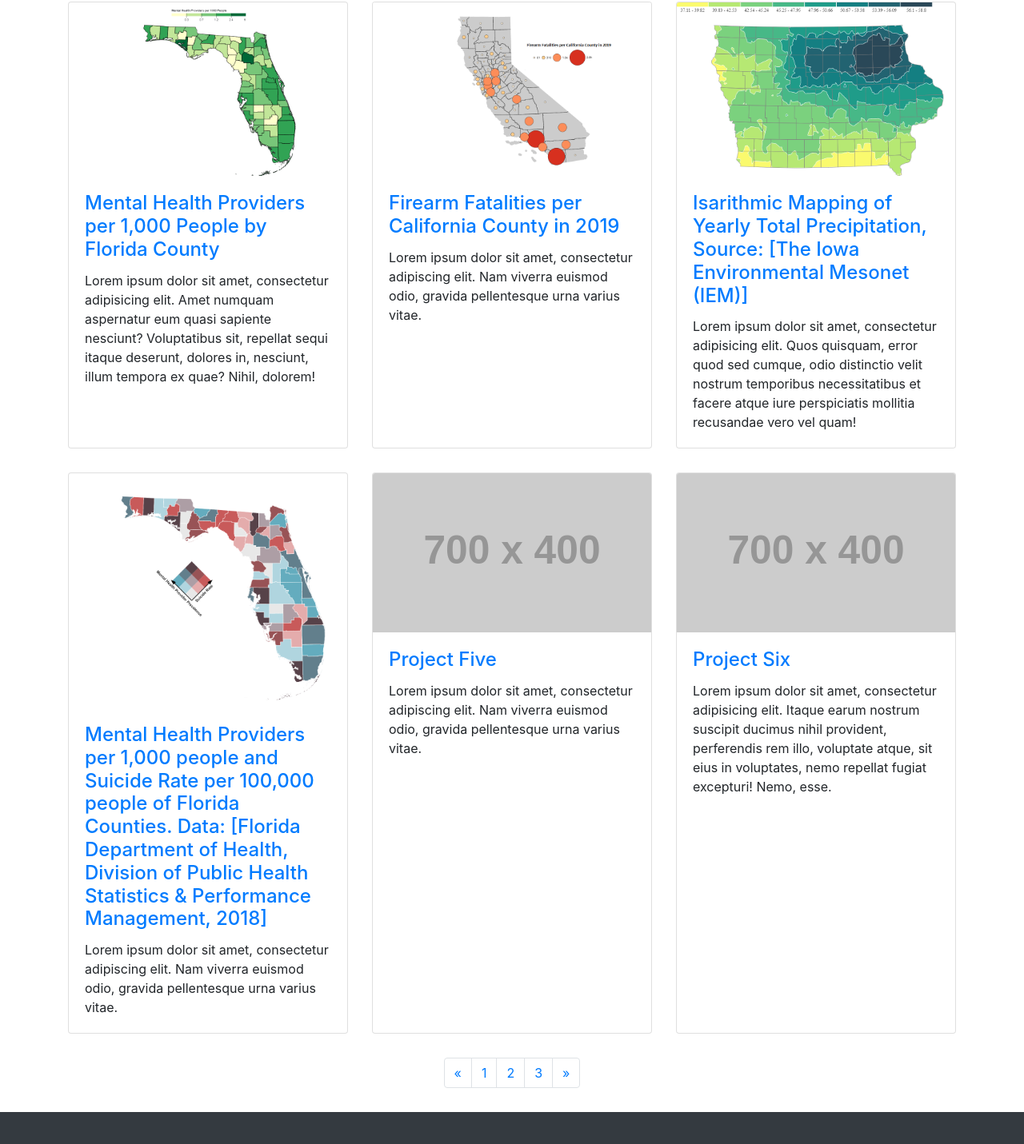
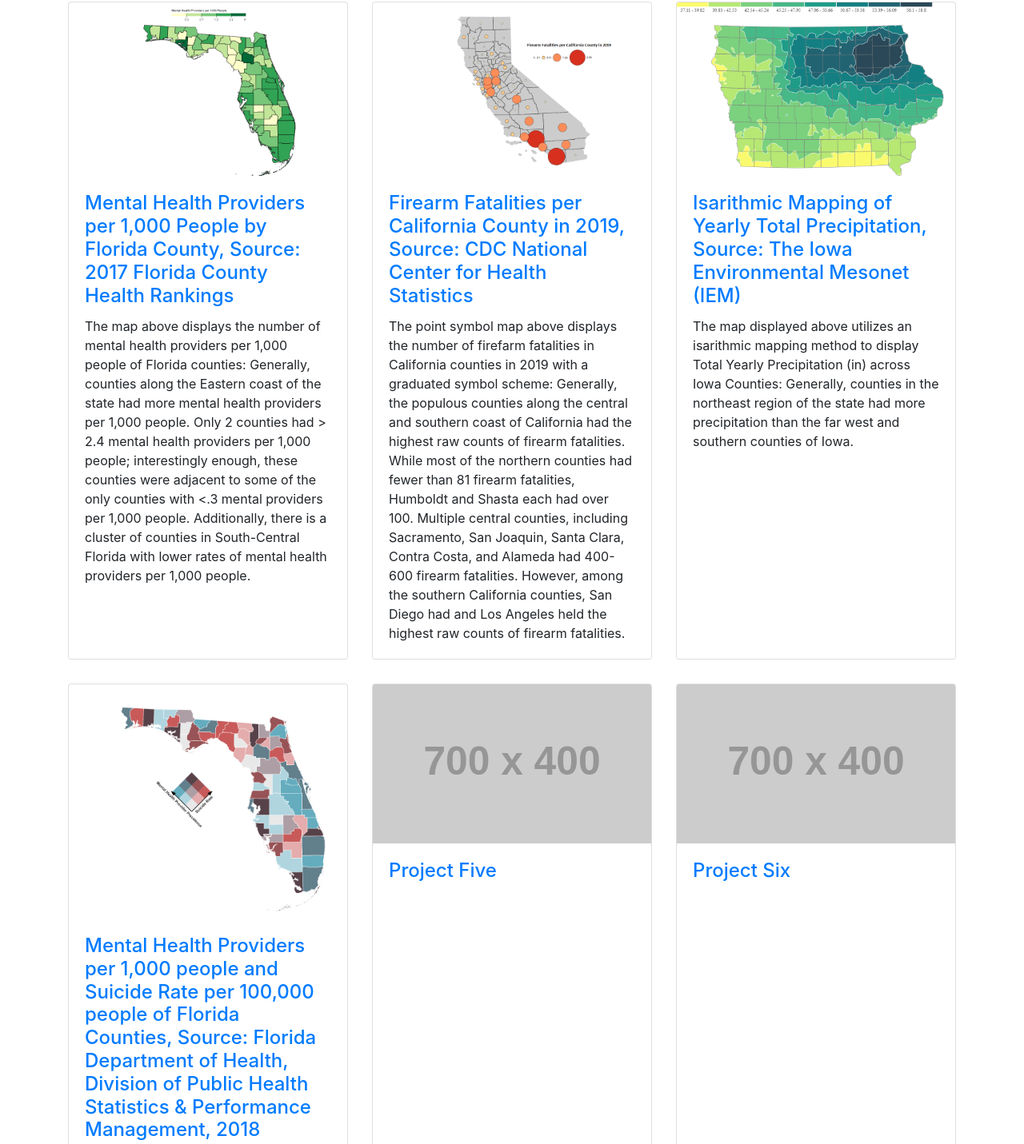
Before and after one commit to geog3540/mrwisniewski, a website: page index.html in a window 1280 px wide. Shown: the part 150-1581 px from the top of the page at 80% size. Drawn offline with Linux system fonts and the light colour scheme; placeholder pictures from the web are drawn by us.

Commit message:
Added textual descriptions of projects under corresponding maps in index.html

```diff
--- a/index.html
+++ b/index.html
@@ -62,9 +62,9 @@
             <a href="https://observablehq.com/@mitchwisniewski/assignment-2"><img class="card-img-top" src="images/choropleth.png" alt=""></a>
             <div class="card-body">
               <h4 class="card-title">
-                <a href="https://observablehq.com/@mitchwisniewski/assignment-2">Mental Health Providers per 1,000 People by Florida County</a>
+                <a href="https://observablehq.com/@mitchwisniewski/assignment-2">Mental Health Providers per 1,000 People by Florida County, Source: 2017 Florida County Health Rankings</a>
               </h4>
-              <p class="card-text">Lorem ipsum dolor sit amet, consectetur adipisicing elit. Amet numquam aspernatur eum quasi sapiente nesciunt? Voluptatibus sit, repellat sequi itaque deserunt, dolores in, nesciunt, illum tempora ex quae? Nihil, dolorem!</p>
+              <p class="card-text">The map above displays the number of mental health providers per 1,000 people of Florida counties: Generally, counties along the Eastern coast of the state had more mental health providers per 1,000 people. Only 2 counties had > 2.4 mental health providers per 1,000 people; interestingly enough, these counties were adjacent to some of the only counties with <.3 mental providers per 1,000 people. Additionally, there is a cluster of counties in South-Central Florida with lower rates of mental health providers per 1,000 people.</p>
             </div>
           </div>
         </div>
@@ -73,9 +73,9 @@
             <a href="https://observablehq.com/@mitchwisniewski/assignment-3"><img class="card-img-top" src="images/point_symbol.png" alt=""></a>
             <div class="card-body">
               <h4 class="card-title">
-                <a href="https://observablehq.com/@mitchwisniewski/assignment-3">Firearm Fatalities per California County in 2019</a>
+                <a href="https://observablehq.com/@mitchwisniewski/assignment-3">Firearm Fatalities per California County in 2019, Source: CDC National Center for Health Statistics</a>
               </h4>
-              <p class="card-text">Lorem ipsum dolor sit amet, consectetur adipiscing elit. Nam viverra euismod odio, gravida pellentesque urna varius vitae.</p>
+              <p class="card-text">The point symbol map above displays the number of firefarm fatalities in California counties in 2019 with a graduated symbol scheme: Generally, the populous counties along the central and southern coast of California had the highest raw counts of firearm fatalities. While most of the northern counties had fewer than 81 firearm fatalities, Humboldt and Shasta each had over 100. Multiple central counties, including Sacramento, San Joaquin, Santa Clara, Contra Costa, and Alameda had 400-600 firearm fatalities. However, among the southern California counties, San Diego had and Los Angeles held the highest raw counts of firearm fatalities.</p>
             </div>
           </div>
         </div>
@@ -84,9 +84,9 @@
             <a href="https://observablehq.com/@mitchwisniewski/isarithmic-mapping-geog-3540"><img class="card-img-top" src="images/isarithmic.png" alt=""></a>
             <div class="card-body">
               <h4 class="card-title">
-                <a href="https://observablehq.com/@mitchwisniewski/isarithmic-mapping-geog-3540">Isarithmic Mapping of Yearly Total Precipitation, Source: [The Iowa Environmental Mesonet (IEM)]</a>
+                <a href="https://observablehq.com/@mitchwisniewski/isarithmic-mapping-geog-3540">Isarithmic Mapping of Yearly Total Precipitation, Source: The Iowa Environmental Mesonet (IEM)</a>
               </h4>
-              <p class="card-text">Lorem ipsum dolor sit amet, consectetur adipisicing elit. Quos quisquam, error quod sed cumque, odio distinctio velit nostrum temporibus necessitatibus et facere atque iure perspiciatis mollitia recusandae vero vel quam!</p>
+              <p class="card-text">The map displayed above utilizes an isarithmic mapping method to display Total Yearly Precipitation (in) across Iowa Counties: Generally, counties in the northeast region of the state had more precipitation than the far west and southern counties of Iowa.</p>
             </div>
           </div>
         </div>
@@ -95,9 +95,9 @@
             <a href="https://observablehq.com/@mitchwisniewski/assignment-4"><img class="card-img-top" src="images/bivariate.png" alt=""></a>
             <div class="card-body">
               <h4 class="card-title">
-                <a href="https://observablehq.com/@mitchwisniewski/assignment-4">Mental Health Providers per 1,000 people and Suicide Rate per 100,000 people of Florida Counties. Data: [Florida Department of Health, Division of Public Health Statistics & Performance Management, 2018]</a>
+                <a href="https://observablehq.com/@mitchwisniewski/assignment-4">Mental Health Providers per 1,000 people and Suicide Rate per 100,000 people of Florida Counties, Source: Florida Department of Health, Division of Public Health Statistics & Performance Management, 2018</a>
               </h4>
-              <p class="card-text">Lorem ipsum dolor sit amet, consectetur adipiscing elit. Nam viverra euismod odio, gravida pellentesque urna varius vitae.</p>
+              <p class="card-text">The bivariate choropleth map above displays both the prevalence of mental health providers per 1,000 people and the suicide rate per 100,000 people of Florida counties in 2018: Generally, the counties in central Florida have a high prevalence of mental health providers in context of the state. However, the coastal counties in this region had higher rates of suicide compared to the centermost counties. A small cluster of counties in the south-central region had low prevalence of mental health providers alongside a high suicide rate. Among the northern region of the state, another cluster of counties with low prevalence of mental health providers and high suicide rates is observed. Interestingly, every county that had both a high prevalence of mental health providers and a high suicide rate was along the outside border of the state.</p>
             </div>
           </div>
         </div>
@@ -108,7 +108,7 @@
               <h4 class="card-title">
                 <a href="#">Project Five</a>
               </h4>
-              <p class="card-text">Lorem ipsum dolor sit amet, consectetur adipiscing elit. Nam viverra euismod odio, gravida pellentesque urna varius vitae.</p>
+              <p class="card-text"></p>
             </div>
           </div>
         </div>
@@ -119,7 +119,7 @@
               <h4 class="card-title">
                 <a href="#">Project Six</a>
               </h4>
-              <p class="card-text">Lorem ipsum dolor sit amet, consectetur adipisicing elit. Itaque earum nostrum suscipit ducimus nihil provident, perferendis rem illo, voluptate atque, sit eius in voluptates, nemo repellat fugiat excepturi! Nemo, esse.</p>
+              <p class="card-text"></p>
             </div>
           </div>
         </div>
```
